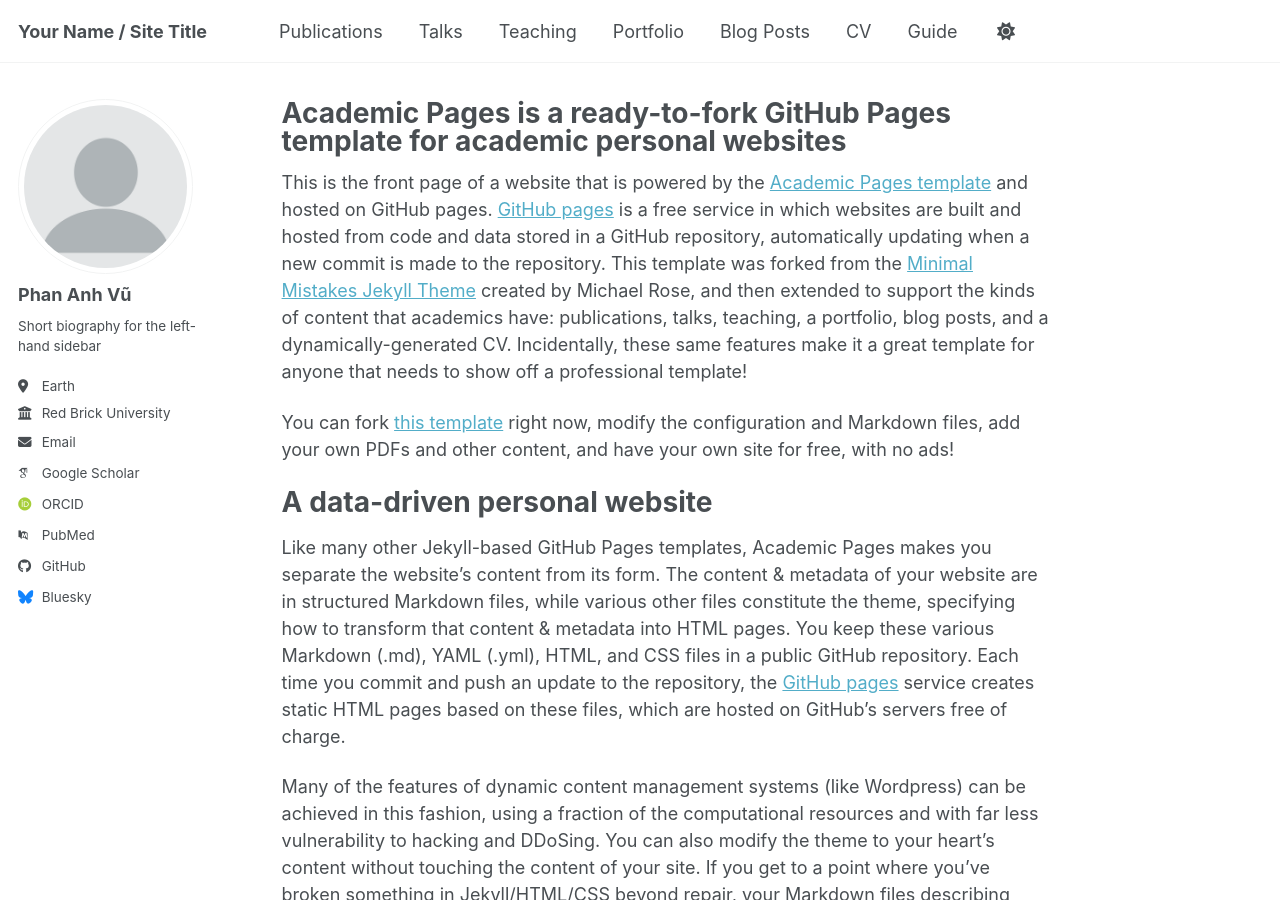
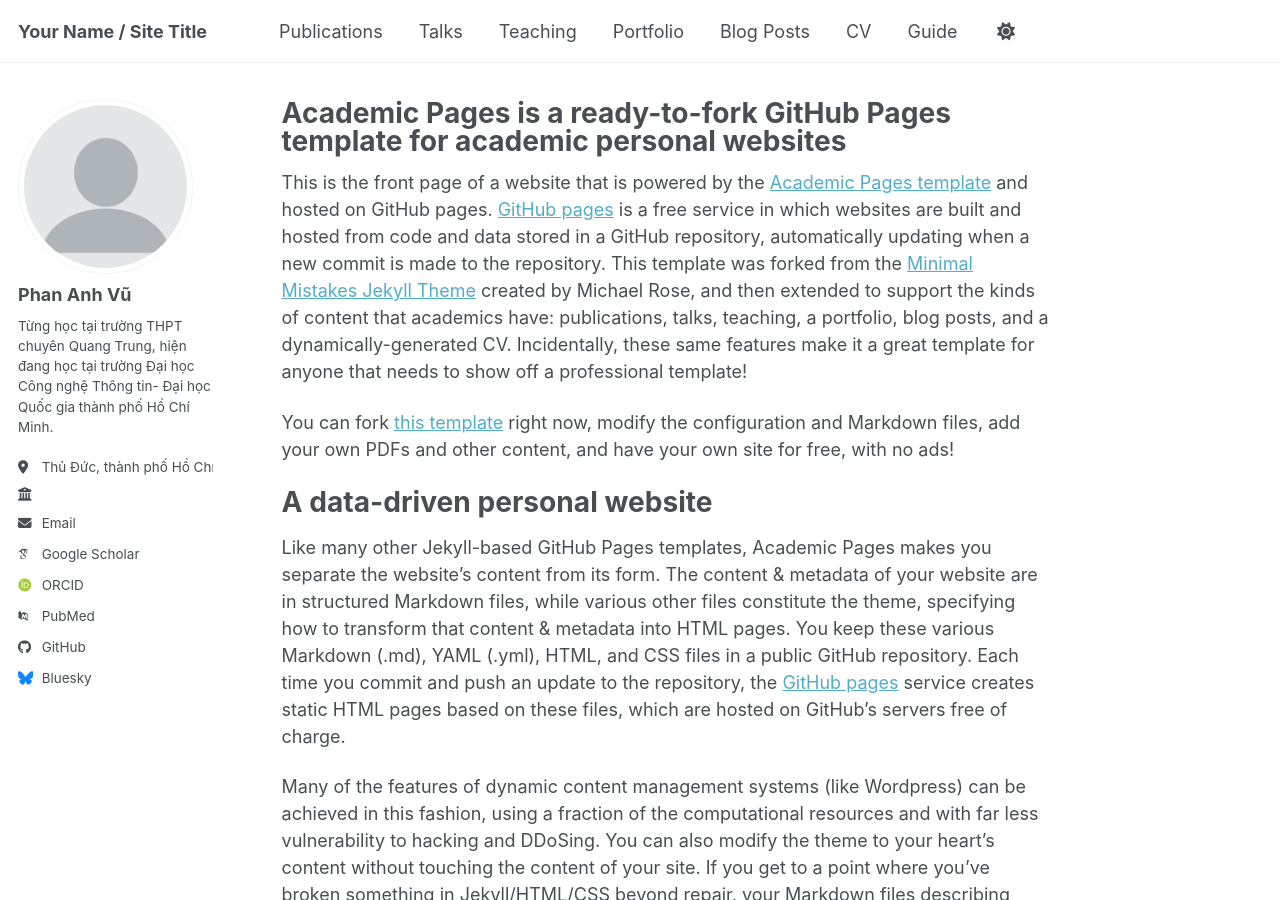
Before and after one commit to Phan-Anh-Vu/testing.github.io, a Jekyll site: the page built from _pages/about.md, in a window 1280 px wide and 900 px high. Built offline with Jekyll 4.4.1, drawn with Linux system fonts in a browser that asks for light colours; some web fonts are replaced; a script bundle is joined from its source files by our own code; library files that are not in the unit come from our copies.

Commit message:
_config.yml

```diff
--- a/_config.yml
+++ b/_config.yml
@@ -26,11 +26,11 @@
   avatar           : "profile.png"
   name             : "Phan Anh Vũ"
   pronouns         : # example: "she/her"
-  bio              : "Short biography for the left-hand sidebar"
-  location         : "Earth"
-  employer         : "Red Brick University"
+  bio              : "Từng học tại trường THPT chuyên Quang Trung, hiện đang học tại trường Đại học Công nghệ Thông tin- Đại học Quốc gia thành phố Hồ Chí Minh."
+  location         : "Thủ Đức, thành phố Hồ Chí Minh, Việt Nam."
+  employer         : ""
   uri              : # URL
-  email            : "none@example.org"
+  email            : "bmodznewacc@gmail.com"
 
   # Academic websites
   academia         : # URL
```
